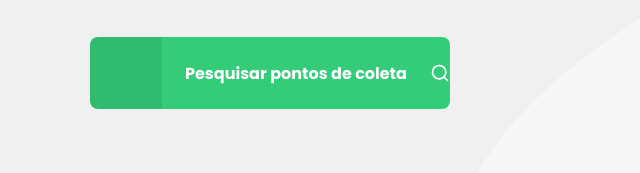
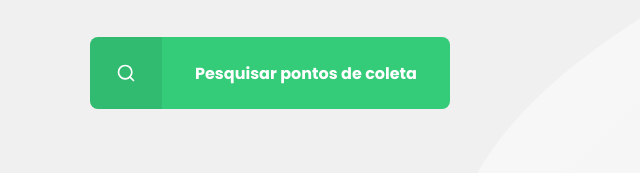
Before and after one commit to Luuan11/ecoleta, a plain HTML site: page index.html in a window 1280 px wide. Shown: the part 505-678 px from the top of the page, 0-640 px from the left. Drawn offline with Linux system fonts and the light colour scheme.

Commit message:
added selector span to the css for the btn

```diff
--- a/css/style.css
+++ b/css/style.css
@@ -95,11 +95,12 @@ body{
 
     display: flex;
     align-items: center;
+
     margin-top: 40px;
     transition: background .2s;
 }
 
-#bg-home-page a:hover{
+#bg-home-page .main a:hover{
     background-color: #2fb86e;
 }
 
@@ -116,7 +117,7 @@ body{
     align-items: center;
 }
 
-#bg-home-page .main a::after{
+#bg-home-page .main a span::after{
     content: "";
     background-image: url(../assets/icons/search.svg);
 
```
